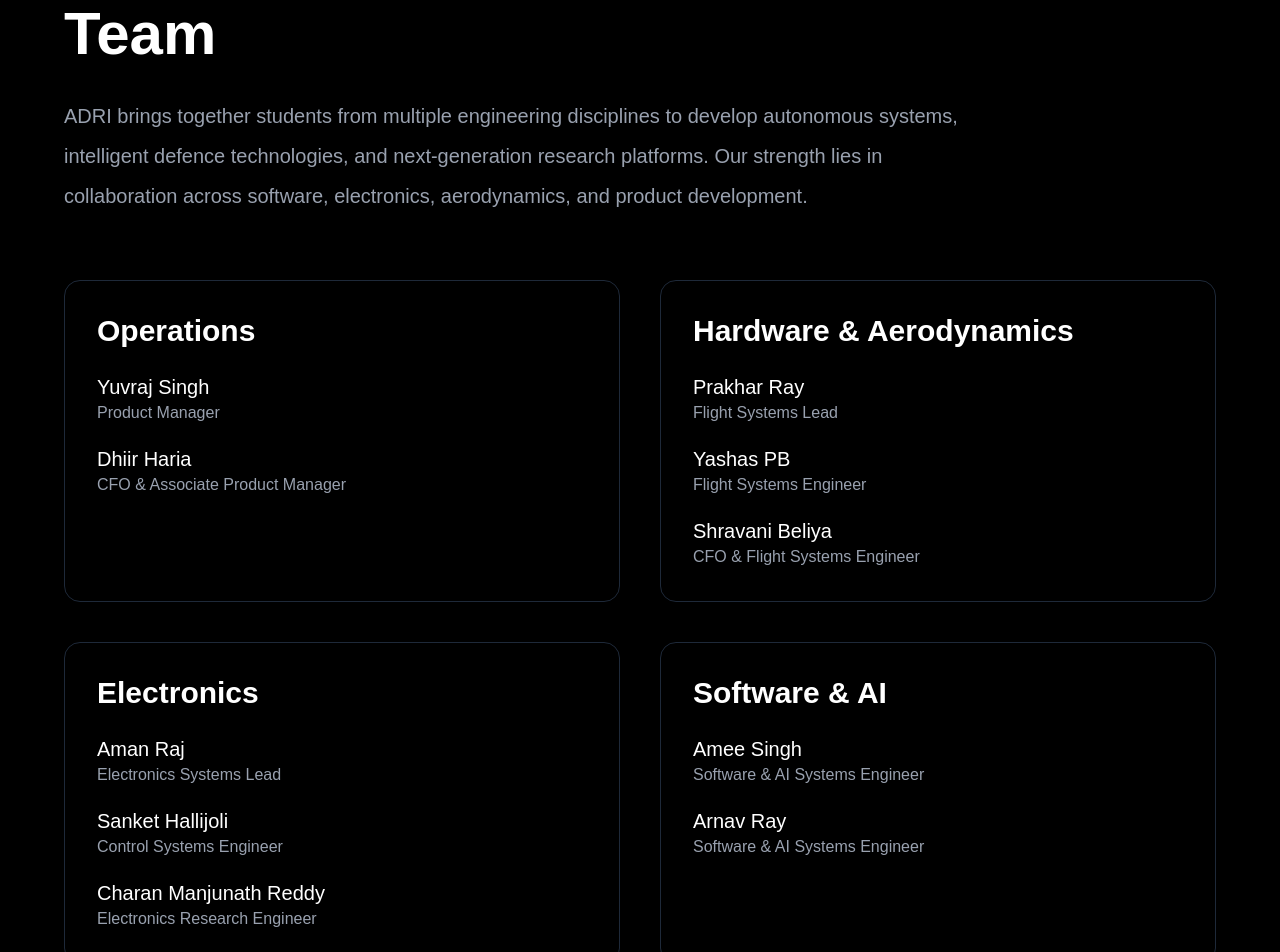
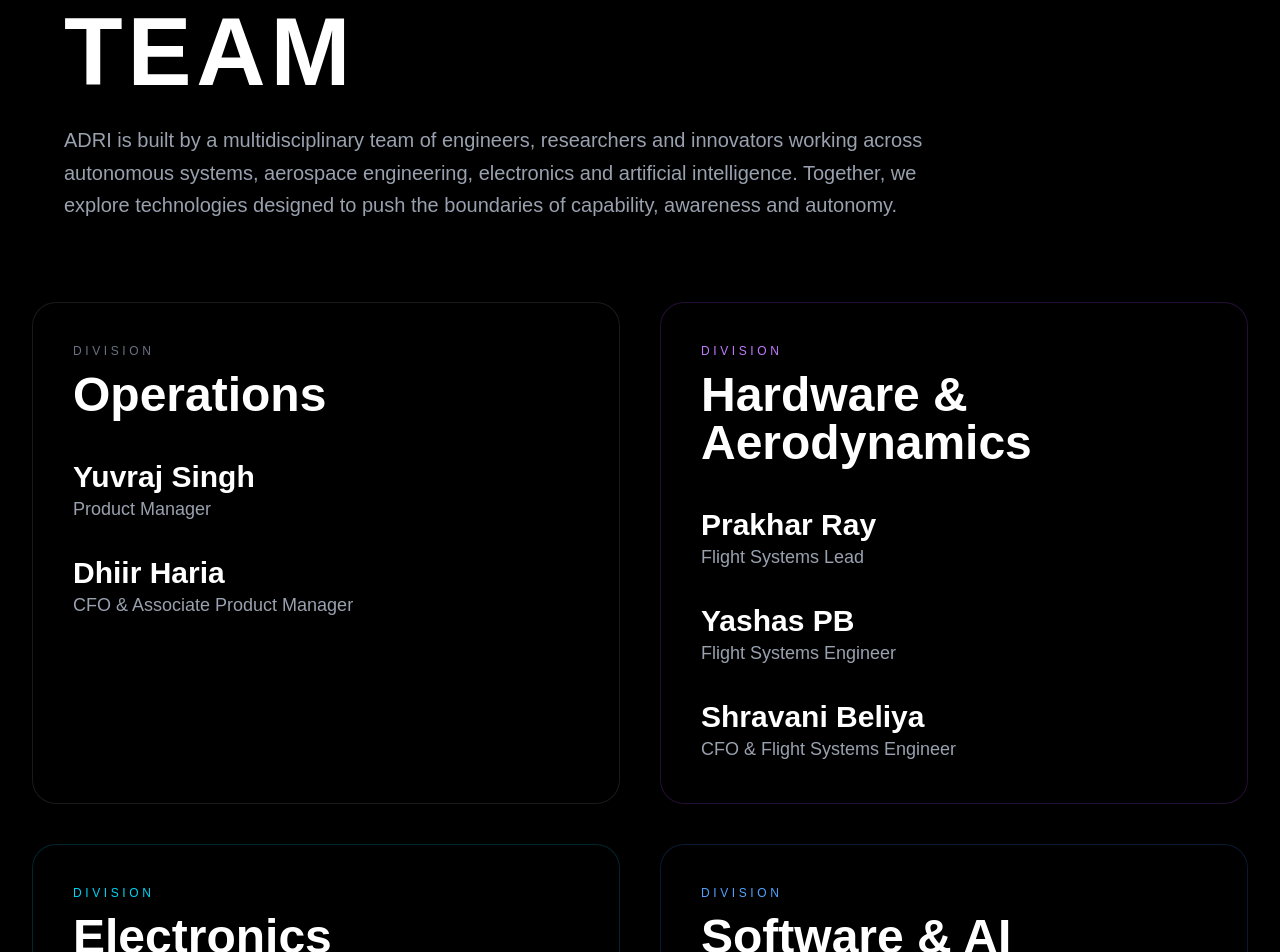
Before and after one commit to Glitch-in-Antariksh/ADRI, a Next.js app: page /team in a window 1280 px wide. Shown: the part 60-1012 px from the top of the page. Built offline with nearby package versions, Linux system fonts and the light colour scheme.

Commit message:
updated team page

```diff
--- a/src/app/team/page.js
+++ b/src/app/team/page.js
@@ -1,144 +1,262 @@
 export default function Team() {
   return (
-    <main className="bg-black text-white min-h-screen px-16 py-16">
+    <main className="bg-black text-white min-h-screen px-8 py-16">
 
-      <div className="max-w-6xl">
-
-        <h1 className="text-6xl font-bold mb-8">
-          Team
+      {/* Header */}
+      <section className="max-w-6xl mx-auto mb-20">
+        <h1
+          className="
+            text-7xl
+            md:text-8xl
+            font-extrabold
+            tracking-wider
+            mb-6
+          "
+        >
+          TEAM
         </h1>
 
-        <p className="text-gray-400 text-xl leading-10 max-w-4xl">
-          ADRI brings together students from multiple engineering
-          disciplines to develop autonomous systems, intelligent
-          defence technologies, and next-generation research platforms.
-          Our strength lies in collaboration across software,
-          electronics, aerodynamics, and product development.
+        <p
+          className="
+            text-gray-400
+            text-lg
+            md:text-xl
+            max-w-4xl
+            leading-relaxed
+          "
+        >
+          ADRI is built by a multidisciplinary team of engineers,
+          researchers and innovators working across autonomous
+          systems, aerospace engineering, electronics and artificial
+          intelligence. Together, we explore technologies designed
+          to push the boundaries of capability, awareness and
+          autonomy.
+        </p>
+      </section>
+
+      {/* Team Cards */}
+      <section
+        className="
+          max-w-7xl
+          mx-auto
+          grid
+          grid-cols-1
+          md:grid-cols-2
+          gap-10
+        "
+      >
+
+        {/* Operations */}
+        <div
+          className="
+            bg-black
+            border
+            border-white/10
+            rounded-3xl
+            p-10
+
+            transition-all
+            duration-300
+
+            hover:-translate-y-2
+            hover:border-white/30
+            hover:shadow-[0_0_35px_rgba(255,255,255,0.12)]
+          "
+        >
+          <p className="text-gray-500 uppercase tracking-[0.3em] text-xs mb-3">
+            Division
           </p>
 
-        <div className="grid grid-cols-1 md:grid-cols-2 gap-10 mt-16">
-
-          {/* Operations */}
-
-          <div className="border border-gray-800 rounded-2xl p-8">
-            <h2 className="text-3xl font-semibold mb-6">
+          <h2 className="text-5xl font-bold mb-10">
             Operations
           </h2>
 
-            <div className="space-y-5 text-gray-400">
+          <div className="space-y-8">
 
             <div>
-                <h3 className="text-white text-xl font-medium">
+              <h3 className="text-3xl font-semibold">
                 Yuvraj Singh
               </h3>
-                <p>Product Manager</p>
+              <p className="text-gray-400 text-lg">
+                Product Manager
+              </p>
             </div>
 
             <div>
-                <h3 className="text-white text-xl font-medium">
+              <h3 className="text-3xl font-semibold">
                 Dhiir Haria
               </h3>
-                <p>CFO & Associate Product Manager</p>
+              <p className="text-gray-400 text-lg">
+                CFO & Associate Product Manager
+              </p>
             </div>
 
           </div>
         </div>
 
         {/* Hardware */}
+        <div
+          className="
+            bg-black
+            border
+            border-purple-500/20
+            rounded-3xl
+            p-10
 
-          <div className="border border-gray-800 rounded-2xl p-8">
-            <h2 className="text-3xl font-semibold mb-6">
+            transition-all
+            duration-300
+
+            hover:-translate-y-2
+            hover:border-purple-400
+            hover:shadow-[0_0_40px_rgba(168,85,247,0.2)]
+          "
+        >
+          <p className="text-purple-400 uppercase tracking-[0.3em] text-xs mb-3">
+            Division
+          </p>
+
+          <h2 className="text-5xl font-bold mb-10">
             Hardware & Aerodynamics
           </h2>
 
-            <div className="space-y-5 text-gray-400">
+          <div className="space-y-8">
 
             <div>
-                <h3 className="text-white text-xl font-medium">
+              <h3 className="text-3xl font-semibold">
                 Prakhar Ray
               </h3>
-                <p>Flight Systems Lead</p>
+              <p className="text-gray-400 text-lg">
+                Flight Systems Lead
+              </p>
             </div>
 
             <div>
-                <h3 className="text-white text-xl font-medium">
+              <h3 className="text-3xl font-semibold">
                 Yashas PB
               </h3>
-                <p>Flight Systems Engineer</p>
+              <p className="text-gray-400 text-lg">
+                Flight Systems Engineer
+              </p>
             </div>
 
             <div>
-                <h3 className="text-white text-xl font-medium">
+              <h3 className="text-3xl font-semibold">
                 Shravani Beliya
               </h3>
-                <p>CFO & Flight Systems Engineer</p>
+              <p className="text-gray-400 text-lg">
+                CFO & Flight Systems Engineer
+              </p>
             </div>
 
           </div>
         </div>
 
         {/* Electronics */}
+        <div
+          className="
+            bg-black
+            border
+            border-cyan-500/20
+            rounded-3xl
+            p-10
 
-          <div className="border border-gray-800 rounded-2xl p-8">
-            <h2 className="text-3xl font-semibold mb-6">
+            transition-all
+            duration-300
+
+            hover:-translate-y-2
+            hover:border-cyan-400
+            hover:shadow-[0_0_40px_rgba(34,211,238,0.2)]
+          "
+        >
+          <p className="text-cyan-400 uppercase tracking-[0.3em] text-xs mb-3">
+            Division
+          </p>
+
+          <h2 className="text-5xl font-bold mb-10">
             Electronics
           </h2>
 
-            <div className="space-y-5 text-gray-400">
+          <div className="space-y-8">
 
             <div>
-                <h3 className="text-white text-xl font-medium">
+              <h3 className="text-3xl font-semibold">
                 Aman Raj
               </h3>
-                <p>Electronics Systems Lead</p>
+              <p className="text-gray-400 text-lg">
+                Electronics Systems Lead
+              </p>
             </div>
 
             <div>
-                <h3 className="text-white text-xl font-medium">
+              <h3 className="text-3xl font-semibold">
                 Sanket Hallijoli
               </h3>
-                <p>Control Systems Engineer</p>
+              <p className="text-gray-400 text-lg">
+                Control Systems Engineer
+              </p>
             </div>
 
             <div>
-                <h3 className="text-white text-xl font-medium">
+              <h3 className="text-3xl font-semibold">
                 Charan Manjunath Reddy
               </h3>
-                <p>Electronics Research Engineer</p>
+              <p className="text-gray-400 text-lg">
+                Electronics Research Engineer
+              </p>
             </div>
 
           </div>
         </div>
 
         {/* Software */}
+        <div
+          className="
+            bg-black
+            border
+            border-blue-500/20
+            rounded-3xl
+            p-10
 
-          <div className="border border-gray-800 rounded-2xl p-8">
-            <h2 className="text-3xl font-semibold mb-6">
+            transition-all
+            duration-300
+
+            hover:-translate-y-2
+            hover:border-blue-400
+            hover:shadow-[0_0_40px_rgba(59,130,246,0.2)]
+          "
+        >
+          <p className="text-blue-400 uppercase tracking-[0.3em] text-xs mb-3">
+            Division
+          </p>
+
+          <h2 className="text-5xl font-bold mb-10">
             Software & AI
           </h2>
 
-            <div className="space-y-5 text-gray-400">
+          <div className="space-y-8">
 
             <div>
-                <h3 className="text-white text-xl font-medium">
+              <h3 className="text-3xl font-semibold">
                 Amee Singh
               </h3>
-                <p>Software & AI Systems Engineer</p>
+              <p className="text-gray-400 text-lg">
+                Software & AI Systems Lead
+              </p>
             </div>
 
             <div>
-                <h3 className="text-white text-xl font-medium">
+              <h3 className="text-3xl font-semibold">
                 Arnav Ray
               </h3>
-                <p>Software & AI Systems Engineer</p>
+              <p className="text-gray-400 text-lg">
+                Software & AI Systems Engineer
+              </p>
             </div>
 
           </div>
         </div>
 
-        </div>
-
-      </div>
+      </section>
 
     </main>
   );
```
Lines whose indentation alone changed are shown as unchanged.
